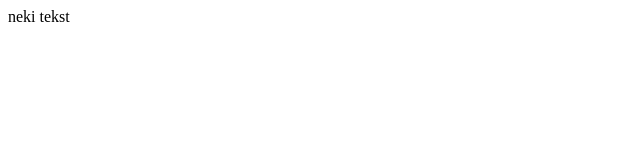
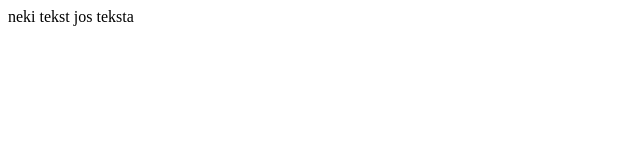
Before and after one commit to Markos04/Main-Project, a plain HTML site: page index.html in a window 1280 px wide. Shown: the full height of the page, 0-640 px from the left. Drawn offline with Linux system fonts and the light colour scheme.

Commit message:
more text

```diff
--- a/index.html
+++ b/index.html
@@ -8,5 +8,6 @@
 </head>
 <body>
     neki tekst
+    jos teksta
 </body>
 </html>
```
